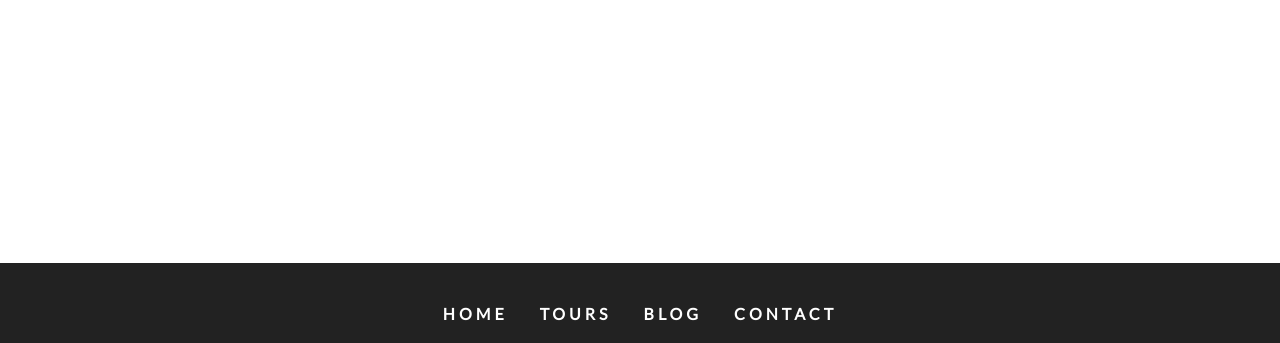
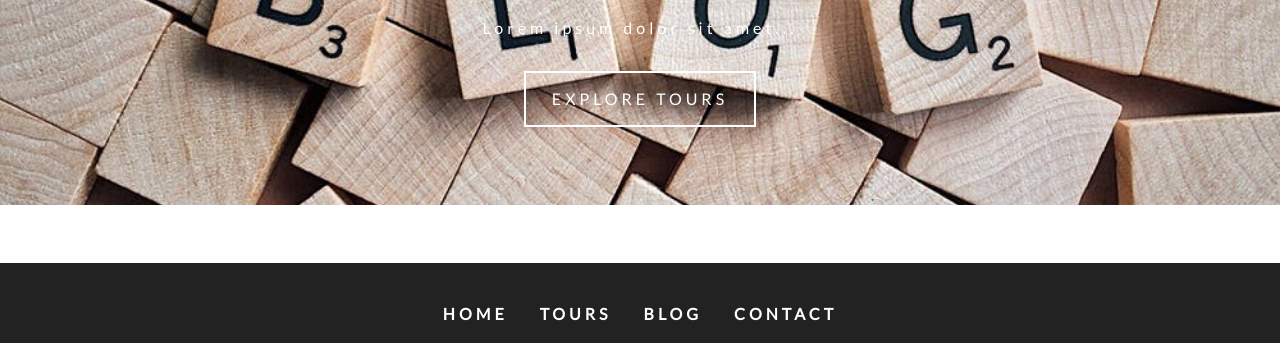
Before and after one commit to gsieczkowski10clouds/gatsby-backroads, a Gatsby site: page /blog in a window 1280 px wide. Shown: the part 342-685 px from the top of the page. Built offline with nearby package versions, Linux system fonts and the light colour scheme; Gatsby itself is replaced by a stand-in of ours.

Commit message:
gatsby images

```diff
--- a/src/components/StyledHero.js
+++ b/src/components/StyledHero.js
@@ -0,0 +1,23 @@
+import React from "react"
+
+import styled from 'styled-components';
+import BackgroundImage from 'gatsby-background-image';
+
+const StyledHero = ({ home, img, className, children }) => {
+    return(
+        <BackgroundImage className={className} fluid={img} home={home}>
+            {children}
+        </BackgroundImage>
+    )
+};
+
+export default styled(StyledHero)`
+  min-height: ${props => props.home ? 'calc(100vh - 62px)' : '50vh'};
+  background: ${props => props.home ? 'linear-gradient(rgba(63, 208, 212, 0.7), rgba(0, 0, 0, 0.7))' : 'none'};
+  background-position: center;
+  background-size: cover;
+  opacity: 1 !important;
+  display: flex;
+  justify-content: center;
+  align-items: center;
+`;
--- a/src/pages/blog.js
+++ b/src/pages/blog.js
@@ -1,11 +1,32 @@
 import React from "react"
+import { graphql, Link } from "gatsby"
 
 import Layout from '../components/Layout';
+import Banner from "../components/Banner"
+import StyledHero from "../components/StyledHero"
 
-const Blog = () => {
+export const queryHeroBackgroud = graphql`
+    query{
+        heroBackgroud:file(relativePath:{eq:"blogBcg.jpeg"}){
+            childImageSharp{
+                fluid(maxWidth: 1080, quality: 70){
+                    ...GatsbyImageSharpFluid_withWebp
+                }
+            }
+        }
+    }
+`;
+
+const Blog = ({data}) => {
     return(
         <Layout>
-            BLOG
+
+            <StyledHero img={data.heroBackgroud.childImageSharp.fluid}>
+                <Banner title="continue exploring" info="Lorem ipsum dolor sit amet...">
+                    <Link to="/tours" className="btn-white">explore tours</Link>
+                </Banner>
+            </StyledHero>
+
         </Layout>
     )
 };
```
Also changed, not shown: src/pages/contact.js (+25 -2 lines), src/pages/index.js (+18 -5 lines), src/pages/tours.js (+23 -2 lines).
